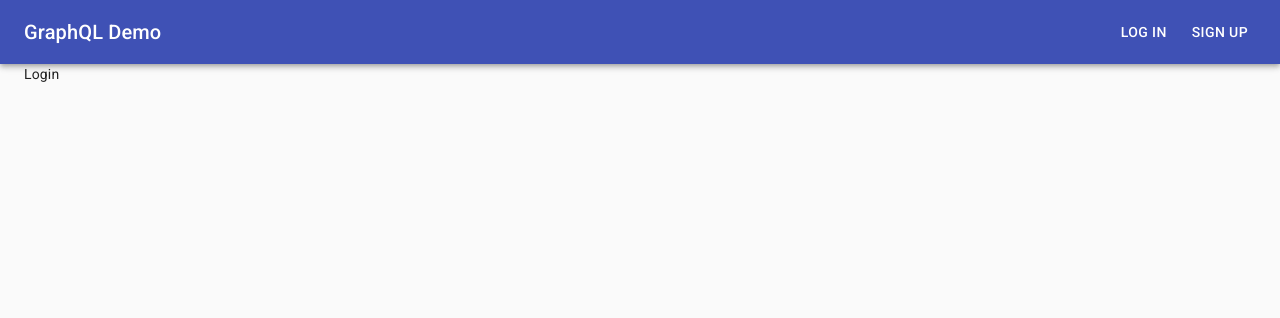
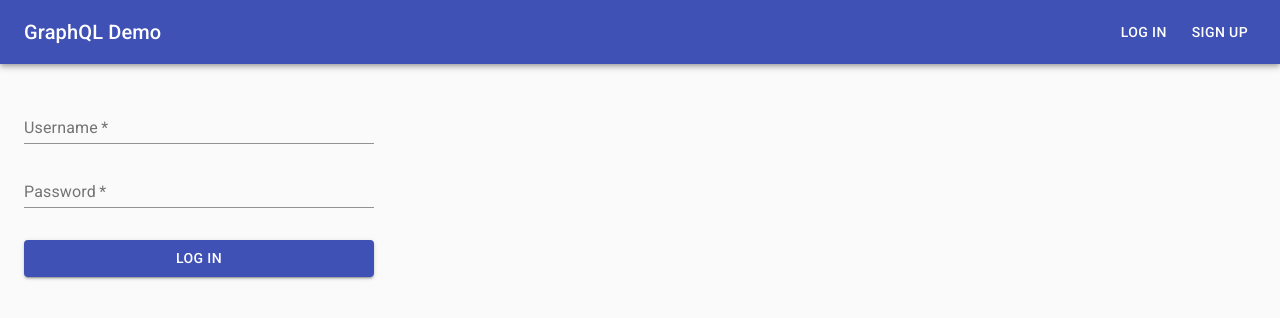
Before and after one commit to romanjanko/graphql-demo, a React app in the folder client/: page /login in a window 1280 px wide. Shown: the top 318 px of the page. Built offline with nearby package versions, Linux system fonts and the light colour scheme; what javascript-time-ago would draw is missing.

Commit message:
adding login.

```diff
--- a/client/package.json
+++ b/client/package.json
@@ -26,6 +26,7 @@
     "@material-ui/core": "^4.8.0",
     "@material-ui/icons": "^4.5.1",
     "apollo-boost": "^0.4.7",
+    "apollo-link-context": "^1.0.19",
     "babel-preset-stage-1": "^6.1.18",
     "graphql": "^14.5.8",
     "react": "^16.8.0",
--- /dev/null
+++ b/client/src/components/auth/constants.js
@@ -0,0 +1,5 @@
+
+// using Local Storage for saving JWT token is not safe. But for the purpose of this demo,
+// it is just fine. You can read more about it here:
+// https://www.rdegges.com/2018/please-stop-using-local-storage/
+export const LOCAL_STORAGE_AUTH_TOKEN_KEY = 'auth-token'
--- /dev/null
+++ b/client/src/components/auth/login/Login.jsx
@@ -0,0 +1,107 @@
+import React, { useState } from 'react'
+import gql from 'graphql-tag'
+import { useMutation, useApolloClient } from '@apollo/react-hooks'
+import { Button, TextField, FormHelperText } from '@material-ui/core'
+import { makeStyles } from '@material-ui/core/styles'
+
+import { LOCAL_STORAGE_AUTH_TOKEN_KEY } from '../constants'
+
+const LOGIN_MUTATION = gql`
+   mutation Login($name: String!, $password: String!) {
+      login(name: $name, password: $password) {
+         token
+      }
+   }
+`
+
+const useStyles = makeStyles({
+   root: {
+      display: 'inline-flex',
+      flexDirection: 'column',
+      maxWidth: '350px',
+      width: '100%',
+      margin: '32px 0'
+   },
+   errors: {
+      marginTop: '24px',
+      fontSize: '14px',
+   },
+   username: {
+      marginBottom: '16px'
+   },
+   password: {
+      marginBottom: '32px'
+   }
+})
+
+const Login = ({ history }) => {
+   const classes = useStyles()
+
+   const [ username, setUsername ] = useState()
+   const [ password, setPassword ] = useState()
+
+   const client = useApolloClient()
+
+   const [ login, { loading, error } ] = useMutation(
+      LOGIN_MUTATION,
+      {
+         variables: {
+            name: username,
+            password
+         },
+         onCompleted: ({ login: { token }}) => {
+            localStorage.setItem(LOCAL_STORAGE_AUTH_TOKEN_KEY, token)
+            client.writeData({ data: { isUserLoggedIn: true } })
+
+            history.push('/')
+         }
+      }
+   )
+
+   const onSubmit = event => {
+      event.preventDefault()
+      login()
+   }
+
+   return (
+      <form
+         className={classes.root}
+         onSubmit={onSubmit}
+      >
+         <TextField
+            id='username'
+            className={classes.username}
+            label='Username'
+            required
+            onChange={e => setUsername(e.target.value)}
+         />
+         <TextField
+            id='password'
+            className={classes.password}
+            type='password'
+            label='Password'
+            required
+            onChange={e => setPassword(e.target.value)}
+         />
+         <Button
+            type='submit'
+            variant='contained'
+            color='primary'
+            disabled={loading}
+         >
+            Log in
+         </Button>
+         {error && (
+            <FormHelperText
+               id="errors"
+               className={classes.errors}
+               error
+            >
+               Failed to log in.
+            </FormHelperText>
+         )}
+      </form>
+   )
+}
+
+export default Login
--- a/client/src/components/header/Header.jsx
+++ b/client/src/components/header/Header.jsx
@@ -1,7 +1,17 @@
 import React from 'react'
 import { Link } from 'react-router-dom'
+import { useQuery } from '@apollo/react-hooks'
+import gql from 'graphql-tag'
 import { Container, AppBar, Toolbar, Typography, Button } from '@material-ui/core'
 import { makeStyles } from '@material-ui/core/styles'
+
+import { LOCAL_STORAGE_AUTH_TOKEN_KEY } from '../auth/constants'
+
+const IS_USER_LOGGED_IN = gql`
+   {
+      isUserLoggedIn @client
+   }
+`
 
 const useStyles = makeStyles({
    toolbar: {
@@ -20,6 +30,18 @@ const useStyles = makeStyles({
 const Header = () => {
    const classes = useStyles()
 
+   const {
+      client,
+      data: {
+         isUserLoggedIn
+      } = {}
+   } = useQuery(IS_USER_LOGGED_IN)
+
+   const logout = () => {
+      localStorage.removeItem(LOCAL_STORAGE_AUTH_TOKEN_KEY)
+      client.writeData({ data: { isUserLoggedIn: false } })
+   }
+
    return (
       <AppBar position='static'>
          <Container>
@@ -32,6 +54,15 @@ const Header = () => {
                >
                   GraphQL Demo
                </Typography>
+               {isUserLoggedIn ? (
+                  <Button
+                     color='inherit'
+                     onClick={logout}
+                  >
+                     Log out
+                  </Button>
+               ) : (
+                     <React.Fragment>
                         <Button
                            component={Link}
                            to='/login'
@@ -47,6 +78,8 @@ const Header = () => {
                         >
                            Sign up
                         </Button>
+                     </React.Fragment>
+                  )}
             </Toolbar>
          </Container>
       </AppBar>
--- a/client/src/components/login/Login.jsx
+++ /dev/null
@@ -1,5 +0,0 @@
-import React from 'react'
-
-const Login = () => <div>Login</div>
-
-export default Login
--- a/client/src/components/logout/Logout.jsx
+++ /dev/null
@@ -1,5 +0,0 @@
-import React from 'react'
-
-const Logout = () => null
-
-export default Logout
--- a/client/src/index.jsx
+++ b/client/src/index.jsx
@@ -5,16 +5,37 @@ import { ApolloProvider } from 'react-apollo'
 import { ApolloClient } from 'apollo-client'
 import { createHttpLink } from 'apollo-link-http'
 import { InMemoryCache } from 'apollo-cache-inmemory'
+import { setContext } from 'apollo-link-context'
 
-import App from './components/app/App'
+import App from './components/App'
+import { LOCAL_STORAGE_AUTH_TOKEN_KEY } from './components/auth/constants'
 
 const httpLink = createHttpLink({
    uri: `http://${location.hostname}:4000`
 })
 
+const authLink = setContext((_, { headers }) => {
+   const token = localStorage.getItem(LOCAL_STORAGE_AUTH_TOKEN_KEY)
+
+   return {
+      headers: {
+         ...headers,
+         Authorization: token ? `Bearer ${token}` : ''
+      }
+   }
+})
+
+const cache = new InMemoryCache()
+
+cache.writeData({
+   data: {
+      isUserLoggedIn: !!localStorage.getItem(LOCAL_STORAGE_AUTH_TOKEN_KEY)
+   }
+})
+
 const client = new ApolloClient({
-   link: httpLink,
-   cache: new InMemoryCache()
+   link: authLink.concat(httpLink),
+   cache
 })
 
 ReactDOM.render(
```
Also changed, not shown: client/src/components/App.jsx (renamed from client/src/components/app/App.jsx, +5 -5 lines), client/src/components/auth/signup/Signup.jsx (renamed from client/src/components/signup/Signup.jsx). Lines whose indentation alone changed are shown as unchanged.
